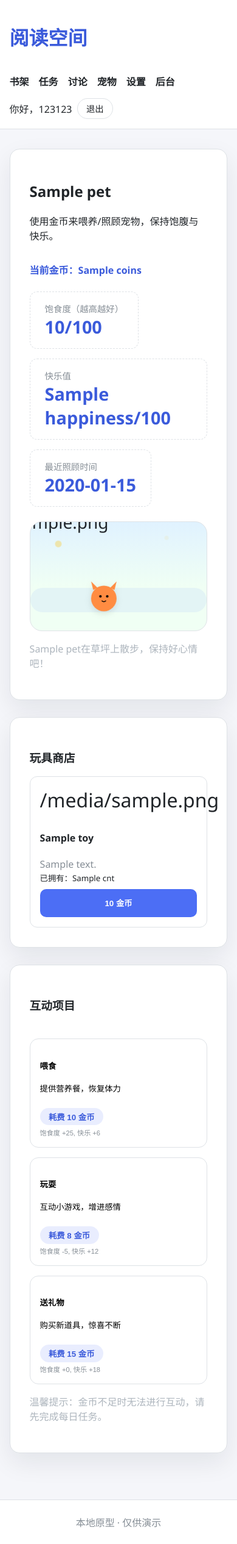
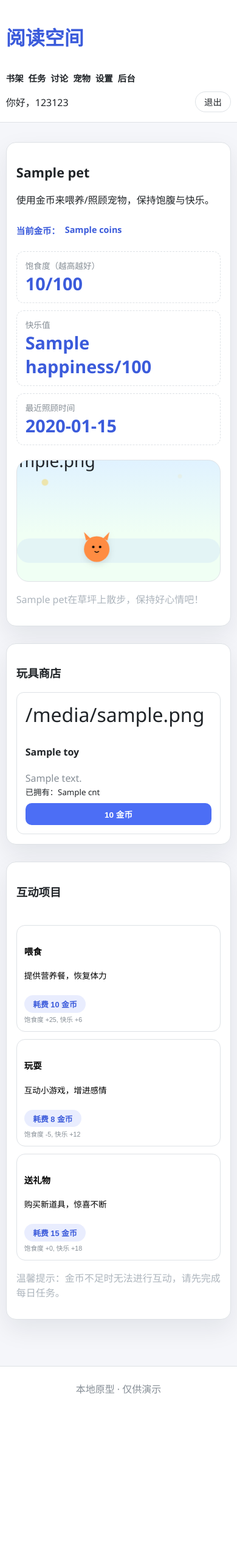
Before and after one commit to scrapal/reading, a Flask app: page /pet in a window 390 px wide. Shown: the whole page at 61% size. After the commit the page ends 2286 px from the top, so only its background shows below. Run offline with Flask 2, Linux system fonts and the light colour scheme; a user stored in the database is signed in; tables that the repository leaves empty hold one stand-in row (values such as "Sample post"); a database or web service that is not in the repository returns one stand-in record (values such as "Sample title"); some libraries are stand-ins or nearby versions.

Commit message:
feat: comprehensive mobile UI optimization
- Optimize top navigation bar for mobile (vertical layout, full-width auth buttons)
- Adapt section headers (vertical layout, flexible button groups)
- Improve task list mobile display (full-width buttons and metadata)
- Optimize pet interactions (single column layout for actions and toy shop)
- Adapt pet statistics (vertical stack, full-width cards)
- Optimize book detail page (vertical layout, auto-sized images)
- Add comment section mobile adaptation
- Adjust container width to 95% on small screens
- Scale font sizes for better readability (logo, headings, buttons)
- Reduce padding and spacing on mobile devices
- Optimize touch targets for better mobile interaction
- Adjust pet field minimum height to 200px
- Consistent typography scaling across all breakpoints

🤖 Generated with [Claude Code](https://claude.com/claude-code)

Co-Authored-By: Claude <noreply@anthropic.com>

```diff
--- a/static/styles.css
+++ b/static/styles.css
@@ -862,19 +862,116 @@ textarea {
 }
 
 @media (max-width: 720px) {
+  /* 顶部导航栏适配 */
   .header-layout {
     flex-direction: column;
     align-items: flex-start;
+    gap: 0.75rem;
   }
 
+  .nav-links {
+    flex-wrap: wrap;
+    gap: 0.5rem;
+  }
+
+  .nav-links a {
+    font-size: 0.9rem;
+  }
+
+  .auth-links {
+    width: 100%;
+    justify-content: space-between;
+  }
+
+  .auth-links .btn {
+    flex: 1;
+    font-size: 0.9rem;
+    padding: 0.5rem 0.75rem;
+  }
+
+  /* Section Header 适配 */
+  .section-header {
+    flex-direction: column;
+    align-items: flex-start;
+    gap: 0.75rem;
+  }
+
+  .section-header > div:last-child {
+    width: 100%;
+    display: flex;
+    flex-wrap: wrap;
+    gap: 0.5rem;
+  }
+
+  .section-header .btn {
+    flex: 1;
+    min-width: 120px;
+    font-size: 0.9rem;
+  }
+
+  /* 任务栏适配 */
   .task-item,
   .task-meta {
     flex-direction: column;
     align-items: flex-start;
+    gap: 0.75rem;
   }
 
+  .task-item {
+    padding: 1rem;
+  }
+
+  .task-meta {
+    width: 100%;
+  }
+
+  .task-meta .btn {
+    width: 100%;
+  }
+
+  /* 宠物交互选项适配 */
+  .pet-actions {
+    grid-template-columns: 1fr;
+    gap: 0.75rem;
+  }
+
+  .action-tile {
+    padding: 0.875rem;
+  }
+
+  .action-tile h4 {
+    font-size: 0.95rem;
+  }
+
+  /* 玩具商店适配 */
+  .toy-shop {
+    grid-template-columns: 1fr;
+    gap: 0.75rem;
+  }
+
+  .toy-card {
+    padding: 0.875rem;
+  }
+
+  /* 宠物统计信息适配 */
+  .pet-stats {
+    flex-direction: column;
+    gap: 0.75rem;
+  }
+
+  .stat {
+    padding: 0.875rem 1rem;
+    width: 100%;
+  }
+
+  /* 书籍详情页适配 */
   .book-detail {
     flex-direction: column;
+  }
+
+  .book-detail img {
+    max-width: 100%;
+    width: auto;
   }
 
   /* 移动端书籍封面适配 */
@@ -897,10 +994,57 @@ textarea {
   .book-grid.large .book-card img {
     height: 200px;
   }
+
+  /* 评论区适配 */
+  .comment-header {
+    flex-direction: column;
+    align-items: flex-start;
+    gap: 0.5rem;
+  }
+
+  /* 金币余额显示 */
+  .coin-balance {
+    font-size: 0.9rem;
+  }
 }
 
 /* 小屏幕手机优化 (iPhone SE, 旧款手机等) */
 @media (max-width: 480px) {
+  /* 容器边距调整 */
+  .container {
+    width: min(1080px, 95%);
+  }
+
+  /* 导航栏超小屏幕优化 */
+  .nav-links {
+    font-size: 0.85rem;
+  }
+
+  .auth-links .btn {
+    font-size: 0.85rem;
+    padding: 0.45rem 0.6rem;
+  }
+
+  /* Logo字号调整 */
+  .logo h1 {
+    font-size: 1.25rem;
+  }
+
+  /* 标题适配 */
+  h2 {
+    font-size: 1.35rem;
+  }
+
+  h3 {
+    font-size: 1.15rem;
+  }
+
+  /* 卡片内边距 */
+  .card {
+    padding: 1rem;
+  }
+
+  /* 书籍网格 */
   .book-grid {
     grid-template-columns: repeat(2, 1fr);
     gap: 0.75rem;
@@ -929,6 +1073,64 @@ textarea {
     height: auto;
     object-fit: contain;
   }
+
+  /* 按钮字号 */
+  .btn {
+    font-size: 0.85rem;
+    padding: 0.5rem 0.875rem;
+  }
+
+  /* 任务项 */
+  .task-item {
+    padding: 0.875rem;
+  }
+
+  .task-item h4 {
+    font-size: 0.95rem;
+  }
+
+  /* 宠物互动选项 */
+  .action-tile {
+    padding: 0.75rem;
+  }
+
+  .action-tile h4 {
+    font-size: 0.9rem;
+  }
+
+  .action-tile p {
+    font-size: 0.85rem;
+  }
+
+  .action-meta {
+    font-size: 0.8rem;
+  }
+
+  /* 统计信息 */
+  .stat {
+    padding: 0.75rem 0.875rem;
+    min-width: auto;
+  }
+
+  .stat span {
+    font-size: 0.85rem;
+  }
+
+  /* Section header按钮 */
+  .section-header .btn {
+    min-width: 100px;
+    font-size: 0.85rem;
+  }
+
+  /* 评论表单 */
+  textarea {
+    font-size: 0.9rem;
+  }
+
+  /* 宠物草坪高度调整 */
+  .pet-field {
+    min-height: 200px;
+  }
 }
 
 .admin-actions {
```
Also changed, not shown: CHANGELOG.md.
